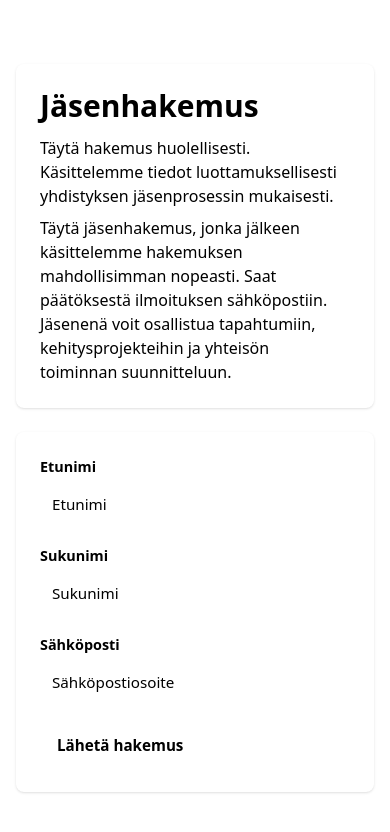
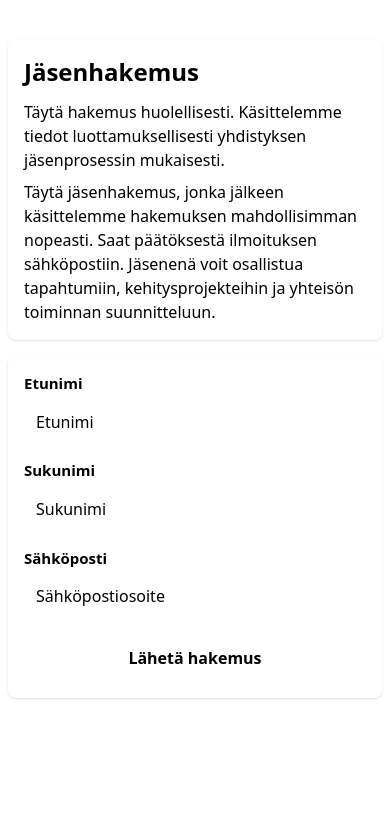
Before and after one commit to hewo-ry/member-site, a Next.js app: page /application in a window 390 px wide. Shown: the top 832 px of the page. Built offline with nearby package versions, Linux system fonts and the light colour scheme.

Commit message:
Mobile styles improvement

```diff
--- a/src/app/application/page.tsx
+++ b/src/app/application/page.tsx
@@ -8,7 +8,7 @@ const Page = () => {
     return (
         <div className='page-shell'>
             <section className='section'>
-                <h1 className='text-3xl font-semibold'>Jäsenhakemus</h1>
+                <h1 className='text-2xl font-semibold sm:text-3xl'>Jäsenhakemus</h1>
                 <p className='mt-3 max-w-3xl text-[var(--color-text-muted)]'>
                     Täytä hakemus huolellisesti. Käsittelemme tiedot luottamuksellisesti yhdistyksen jäsenprosessin
                     mukaisesti.
--- a/src/app/member/[id]/page.tsx
+++ b/src/app/member/[id]/page.tsx
@@ -30,7 +30,7 @@ const Page = async ({ params }: Props) => {
     return member ? (
         <div className='space-y-6'>
             <section className='section'>
-                <h2 className='text-2xl font-semibold'>Perustiedot</h2>
+                <h2 className='text-xl font-semibold sm:text-2xl'>Perustiedot</h2>
                 <dl className='mt-4 grid gap-3 sm:grid-cols-2'>
                     <div className='card'>
                         <dt className='field-label'>Nimi</dt>
@@ -48,7 +48,7 @@ const Page = async ({ params }: Props) => {
             </section>
 
             <section className='section'>
-                <h2 className='text-2xl font-semibold'>Maksut</h2>
+                <h2 className='text-xl font-semibold sm:text-2xl'>Maksut</h2>
                 <p className='mt-2 text-sm text-[var(--color-text-muted)]'>
                     Lisää tai poista jäsenmaksuja tarvittaessa.
                 </p>
--- a/src/app/member/layout.tsx
+++ b/src/app/member/layout.tsx
@@ -9,7 +9,7 @@ const Layout = ({
         <header className='mb-6 flex flex-col gap-3 border-b border-[var(--color-border)] pb-4 sm:flex-row sm:items-center sm:justify-between'>
             <div>
                 <p className='text-sm text-[var(--color-text-muted)]'>Jäsenhallinta</p>
-                <h1 className='text-2xl font-semibold'>Jäsensivusto</h1>
+                <h1 className='text-xl font-semibold sm:text-2xl'>Jäsensivusto</h1>
             </div>
             <SignOutButton />
         </header>
--- a/src/app/member/page.tsx
+++ b/src/app/member/page.tsx
@@ -21,7 +21,7 @@ const Page = async () => {
 
     return (
         <section className='section'>
-            <h2 className='text-2xl font-semibold'>Jäsenet</h2>
+            <h2 className='text-xl font-semibold sm:text-2xl'>Jäsenet</h2>
             <p className='mt-2 text-sm text-[var(--color-text-muted)]'>Avaa jäsenen tiedot klikkaamalla nimeä.</p>
 
             <div className='table-shell mt-5'>
--- a/src/app/page.tsx
+++ b/src/app/page.tsx
@@ -17,8 +17,12 @@ const Page = async () => {
                 <p className='text-sm font-semibold uppercase tracking-wide text-[var(--color-text-muted)]'>
                     {content.shortName}
                 </p>
-                <h1 className='mt-3 text-4xl font-semibold leading-tight'>{association?.name ?? content.fullName}</h1>
-                <p className='mt-4 max-w-2xl text-[1.04rem] text-[var(--color-text-muted)]'>{content.heroBody}</p>
+                <h1 className='mt-3 text-2xl font-semibold leading-tight sm:text-3xl md:text-4xl'>
+                    {association?.name ?? content.fullName}
+                </h1>
+                <p className='mt-4 max-w-2xl text-[1rem] text-[var(--color-text-muted)] sm:text-[1.04rem]'>
+                    {content.heroBody}
+                </p>
                 <div className='mt-6 flex flex-wrap gap-3'>
                     <Link className='btn btn-primary' href='/application'>
                         Hae jäseneksi
@@ -28,12 +32,12 @@ const Page = async () => {
             </section>
 
             <section className='section'>
-                <h2 className='text-2xl font-semibold'>{content.aboutTitle}</h2>
+                <h2 className='text-xl font-semibold sm:text-2xl'>{content.aboutTitle}</h2>
                 <p className='mt-3 max-w-3xl text-[var(--color-text-muted)]'>{content.aboutBody}</p>
             </section>
 
             <section className='section'>
-                <h2 className='text-2xl font-semibold'>{content.joinTitle}</h2>
+                <h2 className='text-xl font-semibold sm:text-2xl'>{content.joinTitle}</h2>
                 <p className='mt-3 max-w-3xl text-[var(--color-text-muted)]'>{content.joinBody}</p>
                 <Link className='btn btn-secondary mt-5' href='/application'>
                     Avaa jäsenhakemus
@@ -41,7 +45,7 @@ const Page = async () => {
             </section>
 
             <section className='section'>
-                <h2 className='text-2xl font-semibold'>{content.contactTitle}</h2>
+                <h2 className='text-xl font-semibold sm:text-2xl'>{content.contactTitle}</h2>
                 <p className='mt-3 max-w-3xl text-[var(--color-text-muted)]'>{content.contactBody}</p>
             </section>
         </div>
--- a/src/components/application-form/index.tsx
+++ b/src/components/application-form/index.tsx
@@ -17,7 +17,7 @@ const ApplicationForm = () => {
     // TODO: preferredFirstName, preferredLastName
 
     return state.state !== ApplicationFormStateState.OPTIRE_SUCCESS ? (
-        <form action={formAction} className='mx-auto grid max-w-2xl gap-5'>
+        <form action={formAction} className='mx-auto grid w-full max-w-2xl gap-4 sm:gap-5'>
             <div>
                 <label className='field-label' htmlFor='firstName'>
                     Etunimi
@@ -59,7 +59,7 @@ const ApplicationForm = () => {
                 />
                 {'errors' in state && state.errors?.email && <p className='error-text'>{state.errors.email}</p>}
             </div>
-            <button className='btn btn-primary w-fit' disabled={isPending}>
+            <button className='btn btn-primary w-full sm:w-fit' disabled={isPending}>
                 {isPending ? 'Lähetetään...' : 'Lähetä hakemus'}
             </button>
             {state.state === ApplicationFormStateState.OPTIRE_FAILED && (
--- a/src/components/fee-form/index.tsx
+++ b/src/components/fee-form/index.tsx
@@ -28,7 +28,7 @@ const FeeForm = ({ memberId }: Props) => {
     }, [router, state.state, timestamp]);
 
     return (
-        <form action={formAction} className='card-soft grid gap-4'>
+        <form action={formAction} className='card-soft grid gap-3 sm:gap-4'>
             <input type='hidden' name='memberId' value={memberId} />
             <div className='grid gap-4 sm:grid-cols-2'>
                 <div>
@@ -64,7 +64,7 @@ const FeeForm = ({ memberId }: Props) => {
                     {'errors' in state && state.errors?.year && <p className='error-text'>{state.errors.year}</p>}
                 </div>
             </div>
-            <button className='btn btn-secondary w-fit' disabled={isPending}>
+            <button className='btn btn-secondary w-full sm:w-fit' disabled={isPending}>
                 {isPending ? 'Tallennetaan...' : 'Lisää maksu'}
             </button>
             {state.state === FeeFormStateState.OPTIRE_FAILED && (
--- a/src/components/status-page/index.tsx
+++ b/src/components/status-page/index.tsx
@@ -9,9 +9,9 @@ interface Props {
 
 const StatusPage = ({ code, title, body, variant = 'section', shell = true, children }: Props) => {
     const content = (
-        <section className={`${variant} space-y-4`}>
+        <section className={`${variant} space-y-3 sm:space-y-4`}>
             {code && <p className='status-code'>{code}</p>}
-            <h1 className='text-3xl font-semibold'>{title}</h1>
+            <h1 className='text-2xl font-semibold sm:text-3xl'>{title}</h1>
             <p className='text-[var(--color-text-muted)]'>{body}</p>
             {children}
         </section>
--- a/src/styles/globals.css
+++ b/src/styles/globals.css
@@ -232,4 +232,63 @@
         background-color: var(--color-surface-soft);
         padding: 1rem;
     }
+
+    @media (max-width: 639px) {
+        .page-shell {
+            width: calc(100% - 1rem);
+            padding-block: 1.5rem;
+        }
+
+        .section {
+            margin-top: 1rem;
+            padding: 1rem;
+        }
+
+        .hero {
+            padding: 1.25rem;
+        }
+
+        .card {
+            padding: 1rem;
+        }
+
+        .btn {
+            min-height: 2.75rem;
+            padding: 0.7rem 1rem;
+            font-size: 1rem;
+        }
+
+        .input {
+            font-size: 1rem;
+        }
+
+        .field-label,
+        .helper-text,
+        .error-text,
+        .success-text {
+            font-size: 0.9375rem;
+        }
+
+        .table-shell {
+            -webkit-overflow-scrolling: touch;
+        }
+
+        .table {
+            min-width: 32rem;
+        }
+
+        .table th,
+        .table td {
+            padding: 0.7rem;
+            font-size: 0.9rem;
+        }
+
+        .action-row {
+            gap: 0.6rem;
+        }
+
+        .action-row .btn {
+            width: 100%;
+        }
+    }
 }
```
